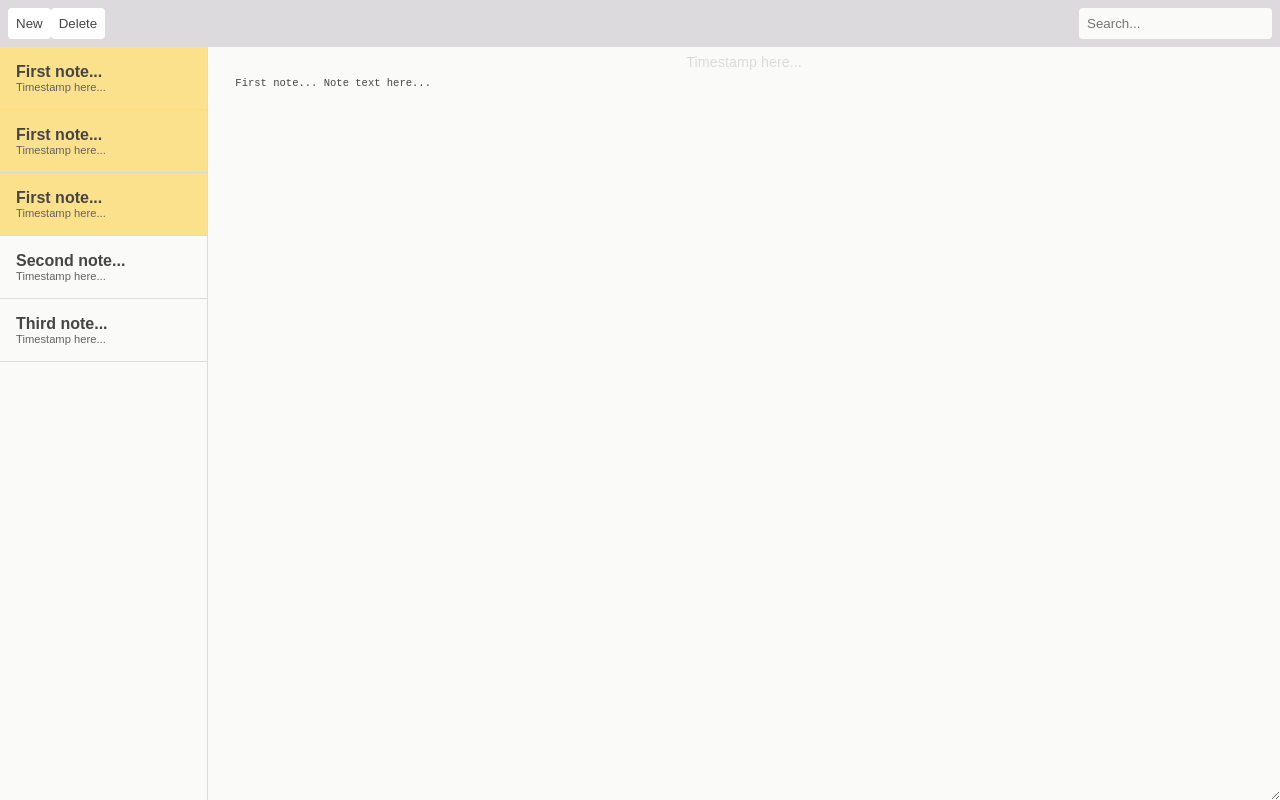
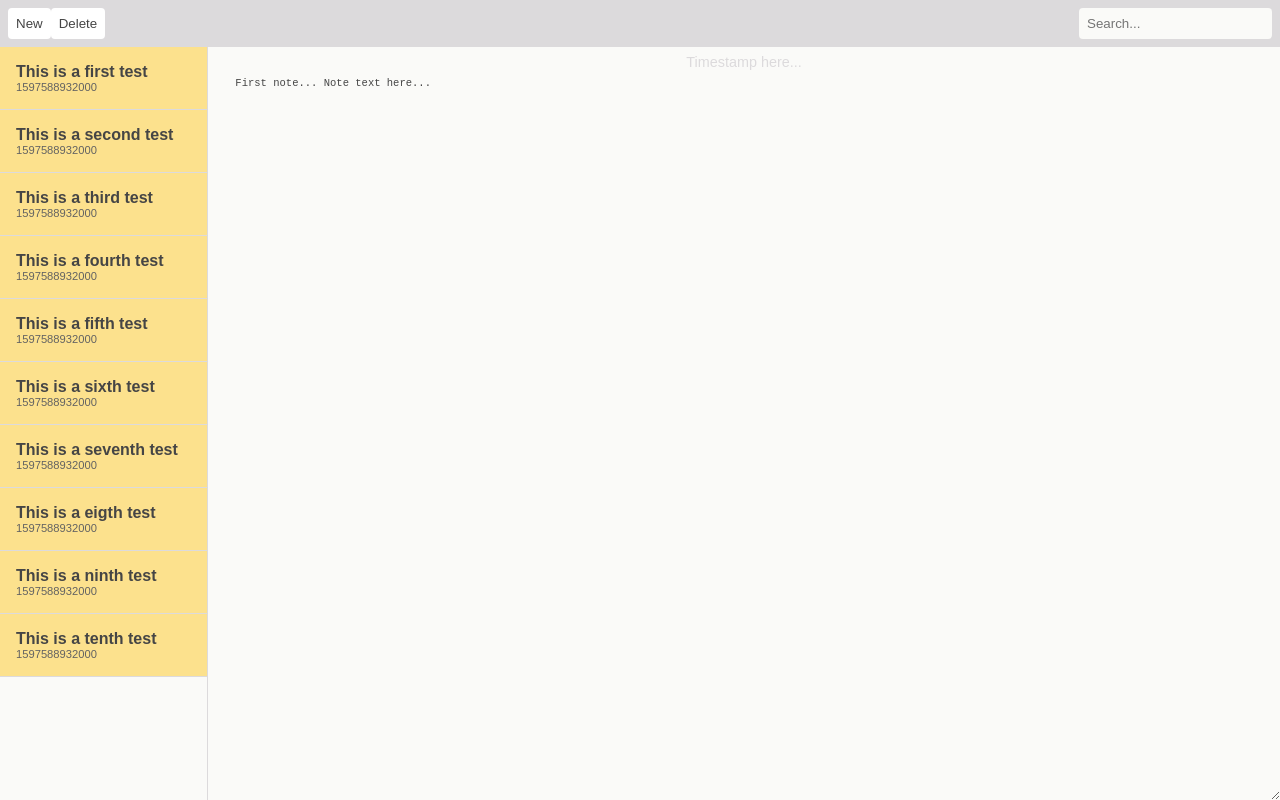
Before and after one commit to pete08/vue_notes_app, a Vue app: page / in a window 1280 px wide. Built offline with nearby package versions, Linux system fonts and the light colour scheme.

Commit message:
Add NoteSelector.vue for dynamic update to notest within NoteSelectors.vue

```diff
--- a/src/App.vue
+++ b/src/App.vue
@@ -1,5 +1,6 @@
 <template>
   <div id="app">
+
     <Toolbar />
     <note-container />
 
--- a/src/components/NoteSelector.vue
+++ b/src/components/NoteSelector.vue
@@ -1,12 +1,13 @@
 <template>
   <div class="note-selector active">
-    <p class="note-selector-title">First note...</p>
-    <p class="note-selector-timestamp">Timestamp here...</p>
+    <p class="note-selector-title"> {{note.body}}</p>
+    <p class="note-selector-timestamp"> {{note.timestamp}}</p>
   </div>
 </template>
 
 <script>
 export default {
-  name: "note-selector"
+  name: "note-selector",
+  props: ["note"],
 };
 </script>
--- a/src/components/NoteSelectors.vue
+++ b/src/components/NoteSelectors.vue
@@ -1,15 +1,11 @@
 <template>
   <div class="note-selectors">
-    <note-selector />
-    <note-selector /> <note-selector />
-    <div class="note-selector">
-      <p class="note-selector-title">Second note...</p>
-      <p class="note-selector-timestamp">Timestamp here...</p>
-    </div>
-    <div class="note-selector">
-      <p class="note-selector-title">Third note...</p>
-      <p class="note-selector-timestamp">Timestamp here...</p>
-    </div>
+    <note-selector
+      v-for="note in notes"
+      v-bind:key="note.id"
+      v-bind:note="note"
+    />
+
   </div>
 </template>
 
@@ -19,8 +15,29 @@ import NoteSelector from "./NoteSelector";
 
 export default {
   name: "note-selectors",
+
   components: {
     NoteSelector
-  }
+  },
+
+  data: function() {
+    return {
+      notes: [
+        { id: 1, body: "This is a first test", timestamp: Date.now() },
+        { id: 2, body: "This is a second test", timestamp: Date.now() },
+        { id: 3, body: "This is a third test", timestamp: Date.now() },
+        { id: 4, body: "This is a fourth test", timestamp: Date.now() },
+        { id: 5, body: "This is a fifth test", timestamp: Date.now() },
+        { id: 6, body: "This is a sixth test", timestamp: Date.now() },
+        { id: 7, body: "This is a seventh test", timestamp: Date.now() },
+        { id: 8, body: "This is a eigth test", timestamp: Date.now() },
+        { id: 9, body: "This is a ninth test", timestamp: Date.now() },
+        { id: 10, body: "This is a tenth test", timestamp: Date.now() },
+      ],
+    };
+  },
+
+
 };
+
 </script>
--- a/src/views/Home.vue
+++ b/src/views/Home.vue
@@ -7,7 +7,7 @@
 
 <script>
 // @ is an alias to /src
-import HelloWorld from '@/components/HelloWorld.vue'
+import HelloWorld from '@/components/HelloWorld.vue';
 
 export default {
   name: 'Home',
```
Also changed, not shown: src/components/NoteContainer.vue (+6 -1 lines).
